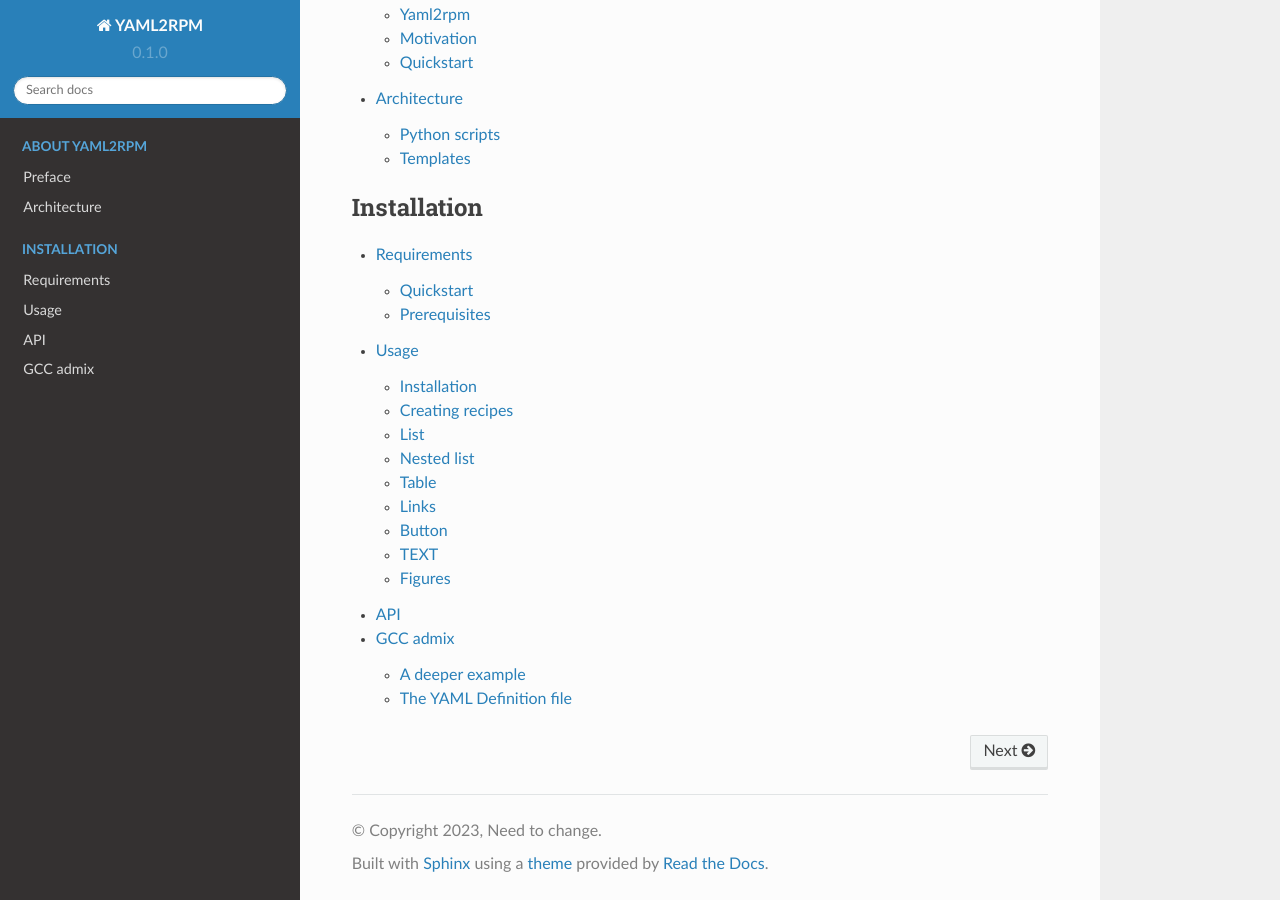
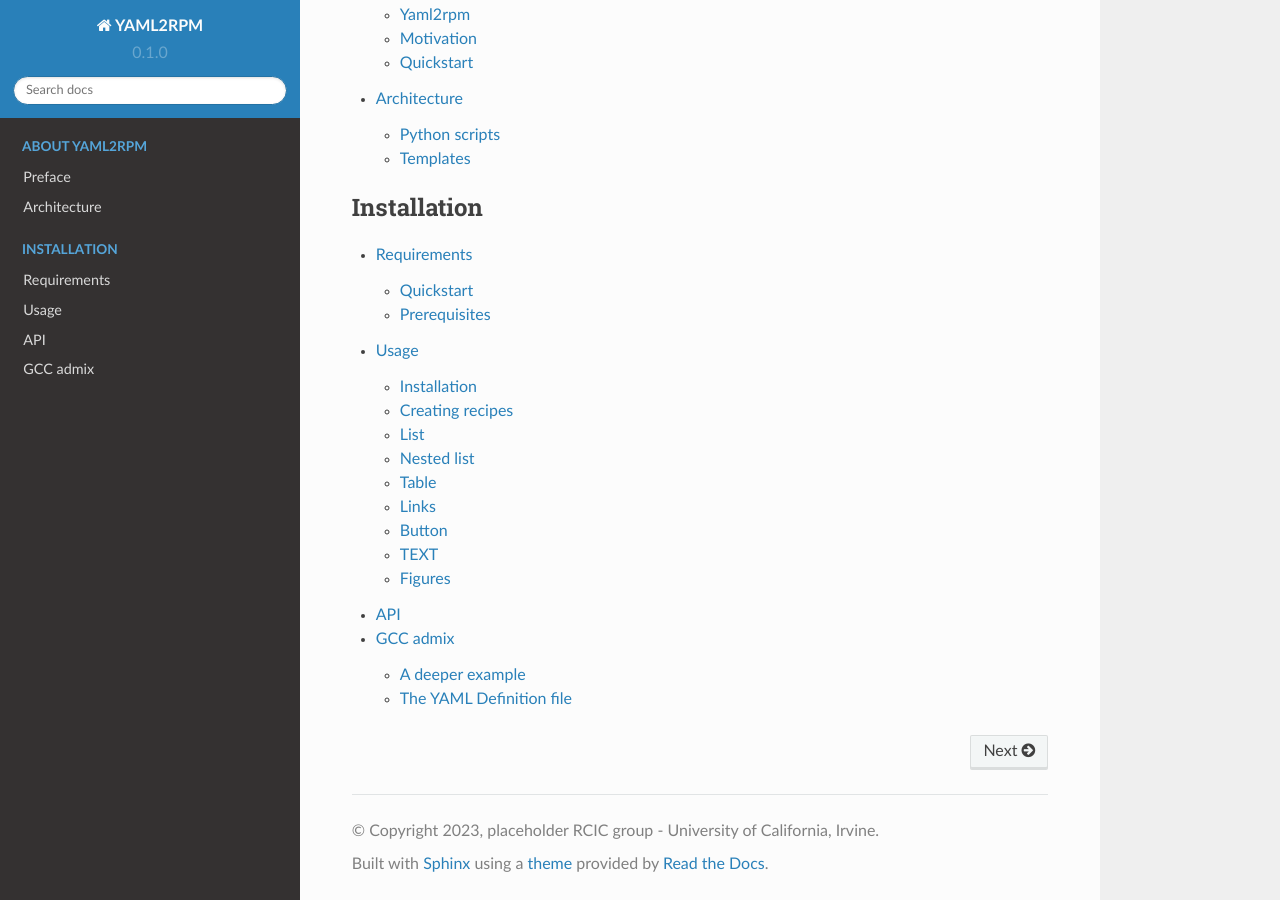
Before and after one commit to nadyawilliams/rtd-tutorial, a Sphinx documentation site: the page built from docs/source/index.rst, in a window 1280 px wide and 900 px high, scrolled down 678 px. Built offline with Sphinx 7.4.7 and the Read the Docs theme 2.0.0, drawn with Linux system fonts in a browser that asks for light colours.

Commit message:
change in temp copyright

```diff
--- a/docs/source/conf.py
+++ b/docs/source/conf.py
@@ -3,7 +3,7 @@
 # -- Project information
 
 project = u'YAML2RPM'
-copyright = u'2023, Need to change'
+copyright = u'2023, placeholder RCIC group - University of California, Irvine'
 author = u'RCIC'
 
 release = '0.1'
```
